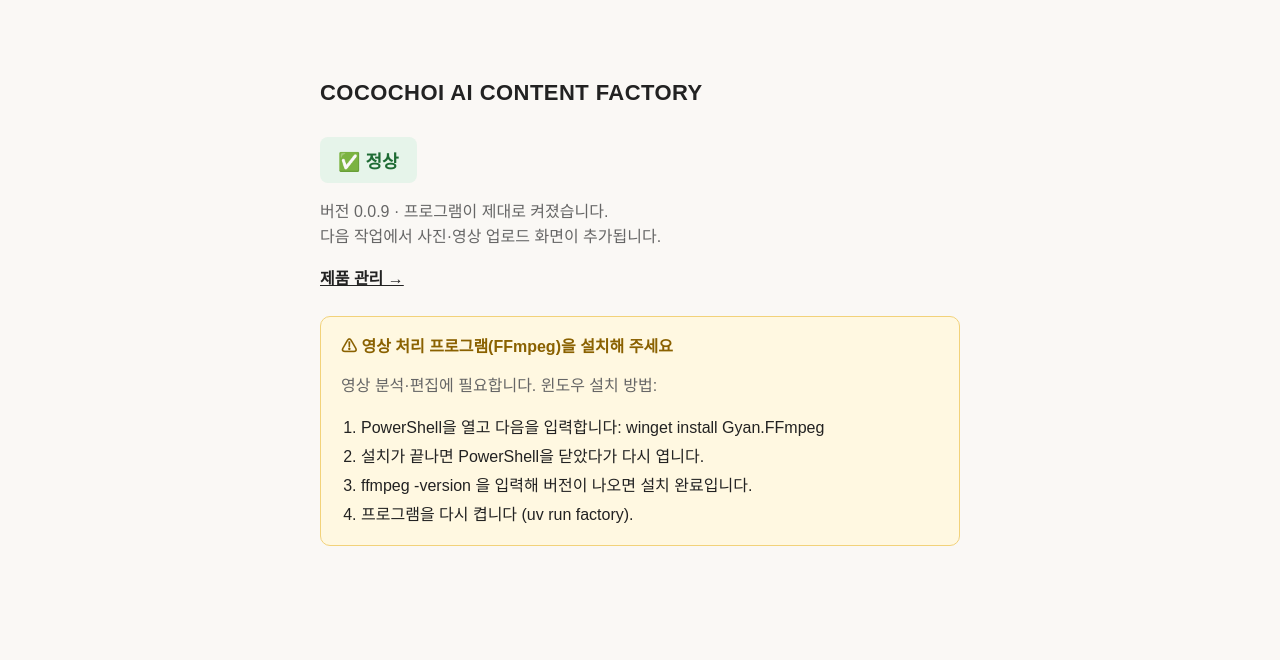
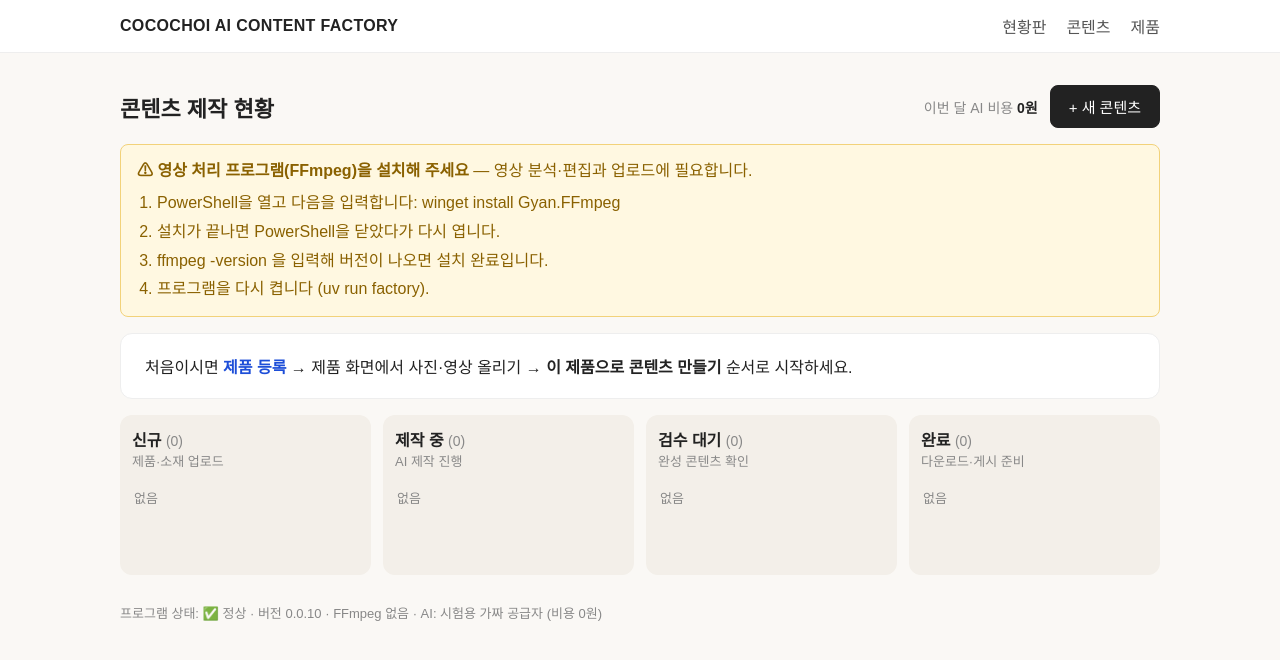
Before and after one commit to spam204030-pixel/cocochoi-ai, a FastAPI app: page / in a window 1280 px wide. Shown: the top 660 px of the page. Run offline with FastAPI, Linux system fonts and the light colour scheme; data that the repository does not hold is empty; some libraries are stand-ins or nearby versions.

Commit message:
작업 0-10: 메인 현황판 (신규·제작 중·검수 대기·완료) + 휴대폰 화면 대응
Co-Authored-By: Claude Opus 5.5 <noreply@anthropic.com>
Claude-Session: https://claude.ai/code/session_01LmyGWRTuLBq3x4epkczJPT

```diff
--- a/app/main.py
+++ b/app/main.py
@@ -27,10 +27,11 @@ from app.projects.routes import api as projects_api
 from app.projects.routes import pages as projects_pages
 from app.providers.gateway import AIGateway
 from app.providers.registry import Registry
+from app.web.dashboard import board
 from app.web.templating import templates
 
 APP_NAME = "COCOCHOI AI CONTENT FACTORY"
-APP_VERSION = "0.0.9"
+APP_VERSION = "0.0.10"
 
 
 _HTTP_STATUS_TO_CODE = {
@@ -107,10 +108,17 @@ def create_app(settings: Settings | None = None) -> FastAPI:
 
     @app.get("/", response_class=HTMLResponse)
     def home(request: Request) -> HTMLResponse:
+        with db.session_factory() as session:
+            data = board(session)
         return templates.TemplateResponse(
             request,
             "home.html",
-            {"health": health_status(), "ffmpeg": ffmpeg, "ffmpeg_guide": WINDOWS_INSTALL_GUIDE},
+            {
+                "health": health_status(),
+                "ffmpeg": ffmpeg,
+                "ffmpeg_guide": WINDOWS_INSTALL_GUIDE,
+                "board": data,
+            },
         )
 
     app.include_router(products_api)
--- /dev/null
+++ b/app/web/dashboard.py
@@ -0,0 +1,56 @@
+"""메인 현황판 데이터 (설계서 화면 0): 신규 / 제작 중 / 검수 대기 / 완료."""
+
+from datetime import UTC, datetime
+
+from sqlalchemy import func, select
+from sqlalchemy.orm import Session
+
+from app.core.models import Product, Project, UsageLog
+from app.pipeline.engine import pipeline_state
+from app.pipeline.steps import STEP_KEYS
+
+COLUMNS = [
+    ("신규", "제품·소재 업로드"),
+    ("제작 중", "AI 제작 진행"),
+    ("검수 대기", "완성 콘텐츠 확인"),
+    ("완료", "다운로드·게시 준비"),
+]
+
+
+def month_start_utc(now: datetime | None = None) -> datetime:
+    """이번 달 1일 0시(컴퓨터 시간 기준)를 UTC로."""
+    local = (now or datetime.now()).astimezone()
+    return local.replace(day=1, hour=0, minute=0, second=0, microsecond=0).astimezone(UTC)
+
+
+def board(session: Session) -> dict:
+    names = dict(session.execute(select(Product.id, Product.name)).all())
+    columns = {name: [] for name, _ in COLUMNS}
+    any_running = False
+    for project in session.scalars(select(Project).order_by(Project.updated_at.desc(), Project.id.desc())):
+        state = pipeline_state(session, project.id)
+        card = {
+            "id": project.id,
+            "title": project.title or names.get(project.product_id, ""),
+            "product": names.get(project.product_id, ""),
+            "status": project.status,
+            "status_label": state["status_label"],
+            "done": state["done_count"],
+            "total": len(STEP_KEYS),
+            "current": next((s["name"] for s in state["steps"] if s["status"] == "running"), None),
+            "needs_user": project.status in ("failed", "waiting_user", "paused"),
+            "ai_cost": state["ai_cost"],
+        }
+        any_running = any_running or project.status == "running"
+        columns.setdefault(project.board_status, []).append(card)
+
+    since = month_start_utc()
+    month_cost = (
+        session.scalar(select(func.sum(UsageLog.actual_cost)).where(UsageLog.created_at >= since)) or 0
+    )
+    return {
+        "columns": [(name, desc, columns.get(name, [])) for name, desc in COLUMNS],
+        "month_cost": round(float(month_cost), 2),
+        "any_running": any_running,
+        "product_count": len(names),
+    }
--- a/app/web/templates/base.html
+++ b/app/web/templates/base.html
@@ -9,10 +9,10 @@
     * { box-sizing: border-box; }
     body { font-family: "Pretendard", "Malgun Gothic", sans-serif; margin: 0; background: #faf8f5; color: #222; }
     header { background: #fff; border-bottom: 1px solid #eee; }
-    header nav { max-width: 880px; margin: 0 auto; padding: 14px 20px; display: flex; gap: 20px; align-items: center; }
+    header nav { max-width: 1080px; margin: 0 auto; padding: 14px 20px; display: flex; gap: 20px; align-items: center; flex-wrap: wrap; }
     header .logo { font-weight: 700; letter-spacing: .02em; color: #222; text-decoration: none; margin-right: auto; }
     header a { color: #555; text-decoration: none; }
-    main { max-width: 880px; margin: 32px auto; padding: 0 20px; }
+    main { max-width: 1080px; margin: 32px auto; padding: 0 20px; }
     h1 { font-size: 22px; margin: 0 0 20px; }
     .btn { display: inline-block; padding: 10px 18px; border-radius: 8px; border: 1px solid #222; background: #222; color: #fff;
            text-decoration: none; font-size: 15px; cursor: pointer; font-family: inherit; }
@@ -26,6 +26,8 @@
     th, td { text-align: left; padding: 12px 14px; border-bottom: 1px solid #f0ece6; font-size: 15px; }
     th { background: #f6f2ec; font-weight: 600; color: #555; }
     td a { color: #222; font-weight: 600; text-decoration: none; }
+    main a:not(.btn):not(.kcard) { color: #1d4ed8; text-decoration: none; }
+    main a:not(.btn):not(.kcard):hover { text-decoration: underline; }
     .muted { color: #888; font-size: 14px; }
     label { display: block; font-weight: 600; margin: 18px 0 6px; }
     input[type=text], input[type=search], textarea { width: 100%; padding: 10px 12px; border: 1px solid #ddd; border-radius: 8px;
@@ -34,12 +36,17 @@
     .hint { color: #888; font-weight: 400; font-size: 13px; }
     .field-error { color: #b42318; font-size: 14px; margin-top: 4px; }
     .row { display: flex; gap: 12px; align-items: center; flex-wrap: wrap; }
-    @media (max-width: 600px) { main { margin-top: 20px; } th:nth-child(3), td:nth-child(3) { display: none; } }
+    @media (max-width: 600px) {
+      main { margin-top: 20px; padding: 0 14px; } th:nth-child(3), td:nth-child(3) { display: none; }
+      header .logo { font-size: 14px; } .card { padding: 16px; } h1 { font-size: 20px; }
+      .btn { padding: 10px 14px; }
+    }
   </style>
 </head>
 <body>
   <header><nav>
     <a class="logo" href="/">COCOCHOI AI CONTENT FACTORY</a>
+    <a href="/">현황판</a>
     <a href="/projects">콘텐츠</a>
     <a href="/products">제품</a>
   </nav></header>
--- a/app/web/templates/home.html
+++ b/app/web/templates/home.html
@@ -1,38 +1,61 @@
-<!doctype html>
-<html lang="ko">
-<head>
-  <meta charset="utf-8">
-  <meta name="viewport" content="width=device-width, initial-scale=1">
-  <title>{{ health.app }}</title>
-  <style>
-    body { font-family: "Pretendard", "Malgun Gothic", sans-serif; margin: 0; background: #faf8f5; color: #222; }
-    main { max-width: 640px; margin: 80px auto; padding: 0 24px; }
-    h1 { font-size: 22px; letter-spacing: 0.02em; }
-    .status { display: inline-block; margin-top: 16px; padding: 10px 18px; border-radius: 8px;
-              background: #e6f4ea; color: #1e6b34; font-weight: 600; font-size: 18px; }
-    p { color: #666; line-height: 1.6; }
-    .warn { margin-top: 24px; border: 1px solid #f2d27a; background: #fff8e1; border-radius: 10px; padding: 16px 20px; }
-    .warn h2 { font-size: 16px; margin: 0 0 8px; color: #8a6100; }
-    .warn ol { margin: 0; padding-left: 20px; line-height: 1.8; }
-    code { background: #f1ece4; padding: 1px 6px; border-radius: 4px; }
-  </style>
-</head>
-<body>
-  <main>
-    <h1>{{ health.app }}</h1>
-    <div class="status">✅ {{ health.message }}</div>
-    <p>버전 {{ health.version }} · 프로그램이 제대로 켜졌습니다.<br>
-       다음 작업에서 사진·영상 업로드 화면이 추가됩니다.</p>
-    <p><a href="/products" style="font-weight:600;color:#222">제품 관리 →</a></p>
-    {% if not ffmpeg.installed %}
-    <div class="warn">
-      <h2>⚠ 영상 처리 프로그램(FFmpeg)을 설치해 주세요</h2>
-      <p>영상 분석·편집에 필요합니다. 윈도우 설치 방법:</p>
-      <ol>{% for step in ffmpeg_guide %}<li>{{ step }}</li>{% endfor %}</ol>
-    </div>
+{% extends "base.html" %}
+{% block head %}{% if board.any_running %}<meta http-equiv="refresh" content="3">{% endif %}{% endblock %}
+{% block content %}
+<div class="row" style="justify-content:space-between;margin-bottom:16px">
+  <h1 style="margin:0">콘텐츠 제작 현황</h1>
+  <div class="row">
+    <span class="muted">이번 달 AI 비용 <strong style="color:#222">{{ "{:,.0f}".format(board.month_cost) }}원</strong></span>
+    <a class="btn" href="{{ '/projects/new' if board.product_count else '/products/new' }}">+ 새 콘텐츠</a>
+  </div>
+</div>
+
+{% if not ffmpeg.installed %}
+<div class="notice err" style="background:#fff8e1;color:#8a6100;border:1px solid #f2d27a">
+  <strong>⚠ 영상 처리 프로그램(FFmpeg)을 설치해 주세요</strong> — 영상 분석·편집과 업로드에 필요합니다.
+  <ol style="margin:8px 0 0;padding-left:20px;line-height:1.8">{% for step in ffmpeg_guide %}<li>{{ step }}</li>{% endfor %}</ol>
+</div>
+{% endif %}
+
+{% if not board.product_count %}
+<div class="card">처음이시면 <a href="/products/new"><strong>제품 등록</strong></a> → 제품 화면에서 사진·영상 올리기 → <strong>이 제품으로 콘텐츠 만들기</strong> 순서로 시작하세요.</div>
+{% endif %}
+
+<div class="board">
+  {% for name, desc, cards in board.columns %}
+  <section class="col">
+    <header><strong>{{ name }}</strong> <span class="muted">({{ cards|length }})</span><div class="muted" style="font-size:13px">{{ desc }}</div></header>
+    {% for c in cards %}
+    <a class="kcard {{ 'warn' if c.needs_user }}" href="/projects/{{ c.id }}">
+      <div style="font-weight:600">{{ "⚠ " if c.needs_user }}{{ c.title }}</div>
+      {% if c.product and c.product != c.title %}<div class="muted" style="font-size:13px">{{ c.product }}</div>{% endif %}
+      {% if c.status in ("running", "paused", "failed") %}
+      <div class="bar"><span style="width:{{ (c.done / c.total * 100)|round|int }}%"></span></div>
+      <div class="muted" style="font-size:13px">{{ c.status_label }}{% if c.current %} · {{ c.current }}{% endif %} · {{ c.done }}/{{ c.total }}</div>
+      {% else %}
+      <div class="muted" style="font-size:13px">{{ c.status_label }}{% if c.status == "waiting_user" %} · 확인하기{% endif %}</div>
+      {% endif %}
+    </a>
     {% else %}
-    <p>영상 처리 프로그램(FFmpeg): 정상 · 버전 {{ ffmpeg.version }}</p>
-    {% endif %}
-  </main>
-</body>
-</html>
+    <div class="muted" style="font-size:13px;padding:8px 2px">없음</div>
+    {% endfor %}
+  </section>
+  {% endfor %}
+</div>
+
+<p class="muted" style="margin-top:28px;font-size:13px">
+  프로그램 상태: {{ "✅" if health.status == "ok" }} {{ health.message }} · 버전 {{ health.version }} ·
+  {% if ffmpeg.installed %}영상 처리 프로그램(FFmpeg): 정상 · 버전 {{ ffmpeg.version }}{% else %}FFmpeg 없음{% endif %} ·
+  AI: {{ health.checks.ai_provider }}
+</p>
+<style>
+  .board { display: grid; grid-template-columns: repeat(4, 1fr); gap: 12px; }
+  .col { background: #f3efe9; border-radius: 12px; padding: 12px; min-height: 160px; }
+  .col header { background: none; border: 0; margin-bottom: 10px; }
+  .kcard { display: block; background: #fff; border: 1px solid #eee; border-radius: 10px; padding: 12px; margin-bottom: 8px;
+           color: #222; text-decoration: none; }
+  .kcard.warn { border-color: #f2d27a; background: #fffcf2; }
+  .bar { height: 6px; background: #eee; border-radius: 3px; margin: 8px 0 4px; overflow: hidden; }
+  .bar span { display: block; height: 6px; background: #1d4ed8; }
+  @media (max-width: 760px) { .board { grid-template-columns: 1fr; } .col { min-height: 0; } }
+</style>
+{% endblock %}
```
Also changed, not shown: tests/test_dashboard.py (added, +84 -0 lines), docs/CHANGELOG.md.
